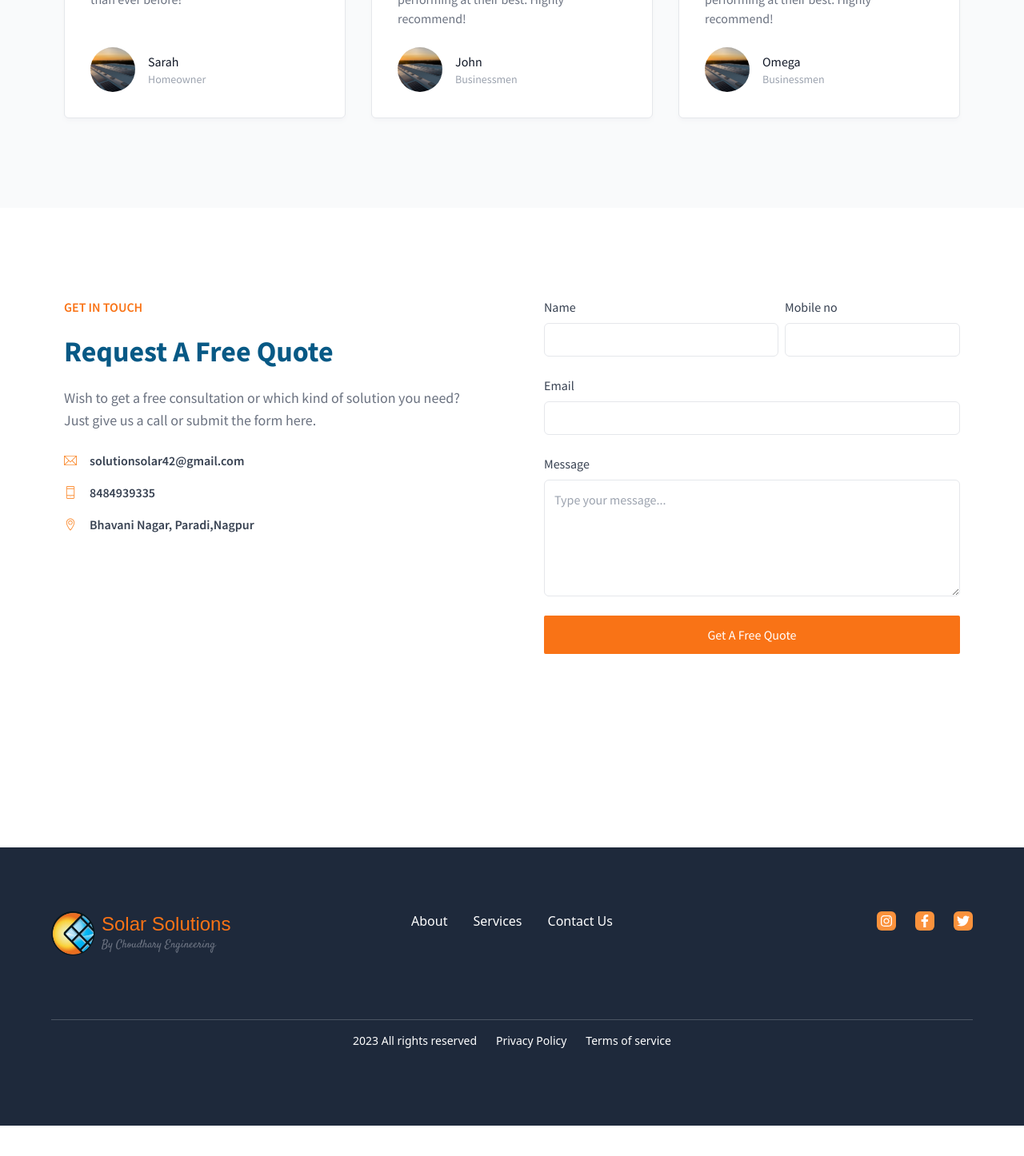
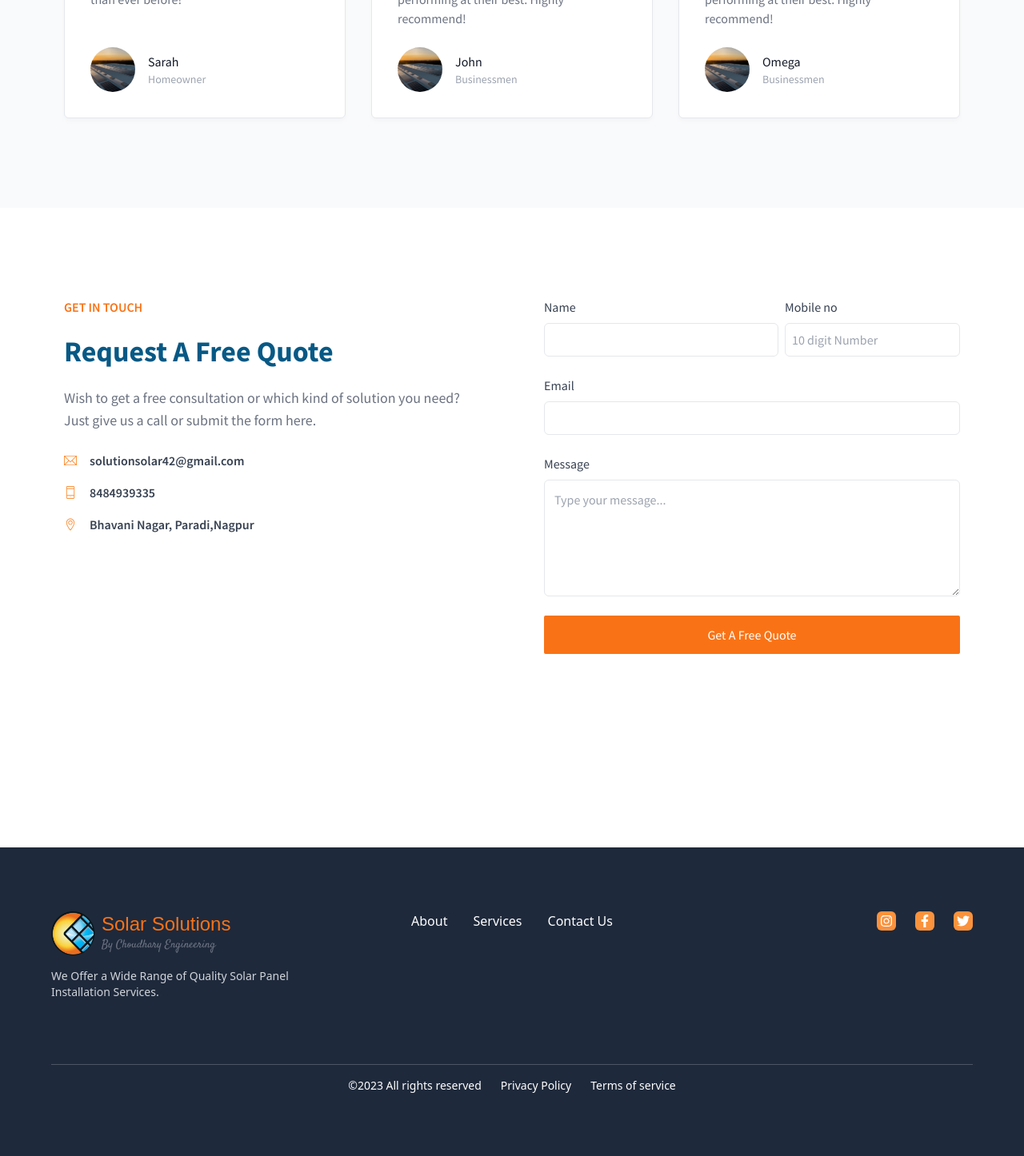
Before and after one commit to sadaatgithub/solar-solution, a Next.js app: page / in a window 1280 px wide. Shown: the part 5115-6561 px from the top of the page at 80% size. Before the commit the page ends 6523 px from the top, so only its background shows below. Built offline with nearby package versions, Linux system fonts and the light colour scheme; a web font is replaced by a local one.

Commit message:
code refactor

```diff
--- a/components/Contact/ContactForm.js
+++ b/components/Contact/ContactForm.js
@@ -1,4 +1,3 @@
-"use client";
 import React, { useEffect, useState } from "react";
 
 import { ImSpinner8 } from "react-icons/im";
@@ -15,7 +14,6 @@ const initialFormValue = {
 
 const ContactForm = ({ title, className, closeModal }) => {
   const [isSuccess, setIsSuccess] = useState(false);
-  const isLoading = false;
 
   const {
     values,
@@ -52,7 +50,7 @@ const ContactForm = ({ title, className, closeModal }) => {
       {isSuccess ? (
         <div className="w-[90%] bg-white px-4 md:px-16 py-6 text-slate-700 rounded-md  text-center flex items-center justify-center flex-col gap-6">
           <FaCheckCircle className="text-6xl text-teal-500" />
-          <p className="w-full text-xl">
+          <p className="w-full text-xl capitalize">
             Form submitted successfully.
             <br /> We will get back to you soon..!
           </p>
@@ -70,7 +68,7 @@ const ContactForm = ({ title, className, closeModal }) => {
               <input
                 type="text"
                 name="name"
-                disabled={isLoading}
+                disabled={isSubmitting}
                 value={values.name}
                 className="border p-2 focus:outline-orange-500 rounded-md"
                 onChange={handleChange}
@@ -80,9 +78,11 @@ const ContactForm = ({ title, className, closeModal }) => {
             <div className="flex flex-col gap-2 sm:w-1/2">
               <label htmlFor="contact">Mobile no</label>
               <input
-                type="number"
-                disabled={isLoading}
+                type="tel"
+                disabled={isSubmitting}
                 value={values.contact}
+                pattern="[0-9]{10}"
+                placeholder="10 digit Number"
                 name="contact"
                 className="border p-2 focus:outline-orange-500 rounded-md"
                 onChange={handleChange}
@@ -95,7 +95,7 @@ const ContactForm = ({ title, className, closeModal }) => {
             <input
               type="text"
               name="email"
-              disabled={isLoading}
+              disabled={isSubmitting}
               value={values.email}
               className="border p-2 focus:outline-orange-500 rounded-md"
               onChange={handleChange}
@@ -110,7 +110,7 @@ const ContactForm = ({ title, className, closeModal }) => {
               cols="30"
               rows="5"
               value={values.message}
-              disabled={isLoading}
+              disabled={isSubmitting}
               placeholder="Type your message..."
               className="p-3 border focus:outline-orange-500 rounded-md"
               onChange={handleChange}
--- a/components/Footer.js
+++ b/components/Footer.js
@@ -1,19 +1,23 @@
 import React from 'react'
 import Logo from './Header/Logo'
 import SocialIcons from './Header/SocialIcons'
+import Link from 'next/link'
 
 const Footer = () => {
+  const today = new Date()
   return (
     <footer className="flex flex-col  gap-20 py-20 px-4 md:px-16 bg-slate-800 text-white">
             <div className="flex  w-full lg:flex-row flex-col gap-6">
-                <div className="w-full grow flex justify-center lg:justify-start">
+                <div className="w-full grow flex flex-col gap-4 justify-center lg:justify-start">
                     <Logo/>
+                    <p className="text-sm text-gray-300">We Offer a Wide Range of Quality Solar Panel Installation Services.</p>
+
                 </div>
 
             <ul className="flex w-full justify-center gap-8">
-            <li>About</li>
+            <li><Link href="/about">About</Link></li>
             <li>Services</li>
-            <li>Contact Us</li>
+            <li><Link href="/contact-us">Contact Us</Link></li>
             </ul>
 
             <div className="w-full flex justify-center lg:justify-end">
@@ -21,7 +25,7 @@ const Footer = () => {
             </div>
             </div>
             <div className="flex gap-6 justify-center border-t border-spacing-5 border-gray-600 py-4 text-sm">
-                <p>2023 All rights reserved</p>
+                <p> &copy;{today.getFullYear()} All rights reserved</p>
                 <p>Privacy Policy</p>
                 <p>Terms of service</p>
 
--- a/pages/services/[slug].js
+++ b/pages/services/[slug].js
@@ -161,7 +161,7 @@ const Index = () => {
     const data = services.filter(service => service.slug === query.slug)
 return (
     <>
-    {/* <PagePathBanner/> */}
+    <PagePathBanner/>
     {query.slug != "solar-material-supply"?
     <Container className="min-h-screen ">{data?.map(service => (
         <div key={service.id} className="flex flex-col gap-20 mx-auto ">
```
